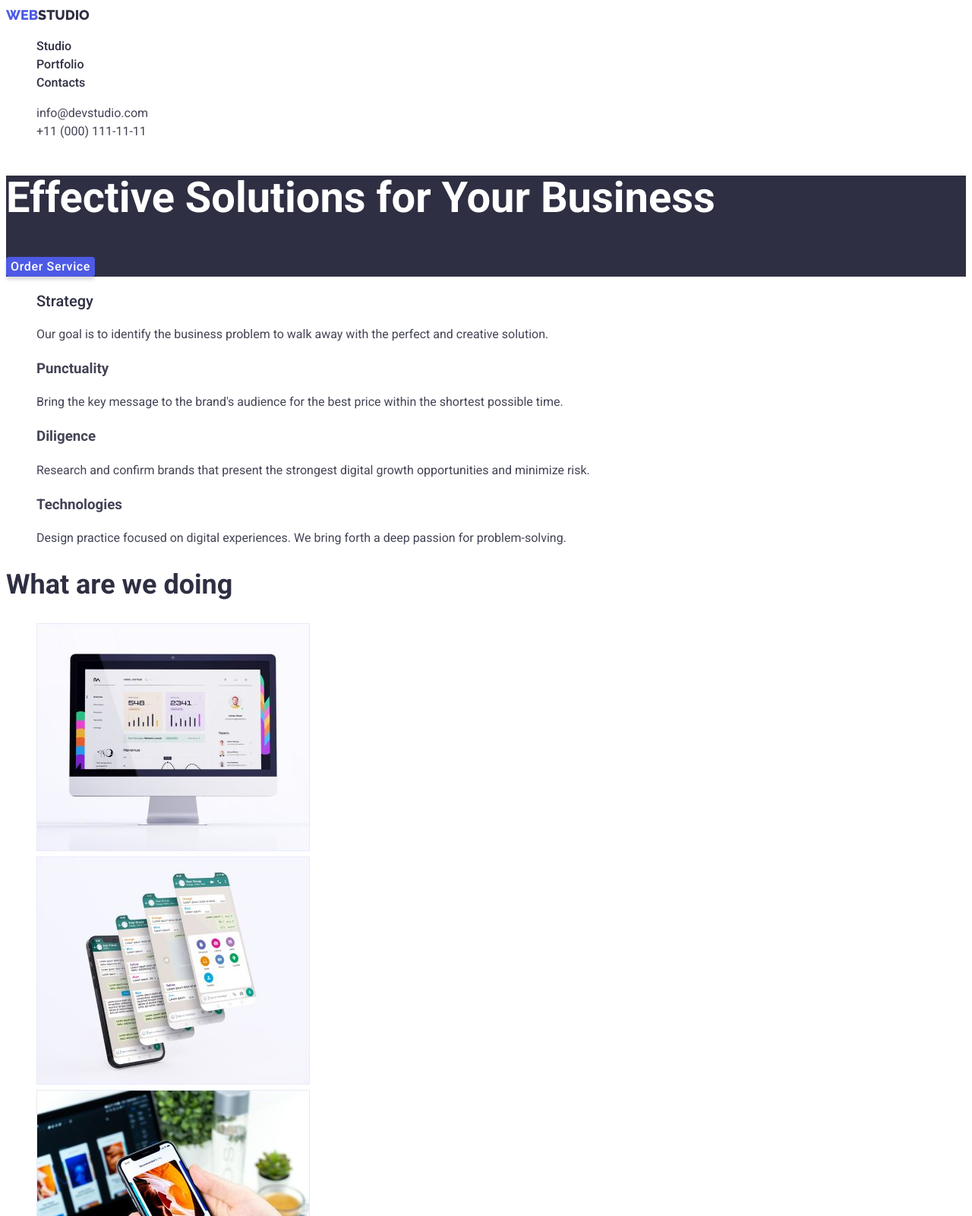
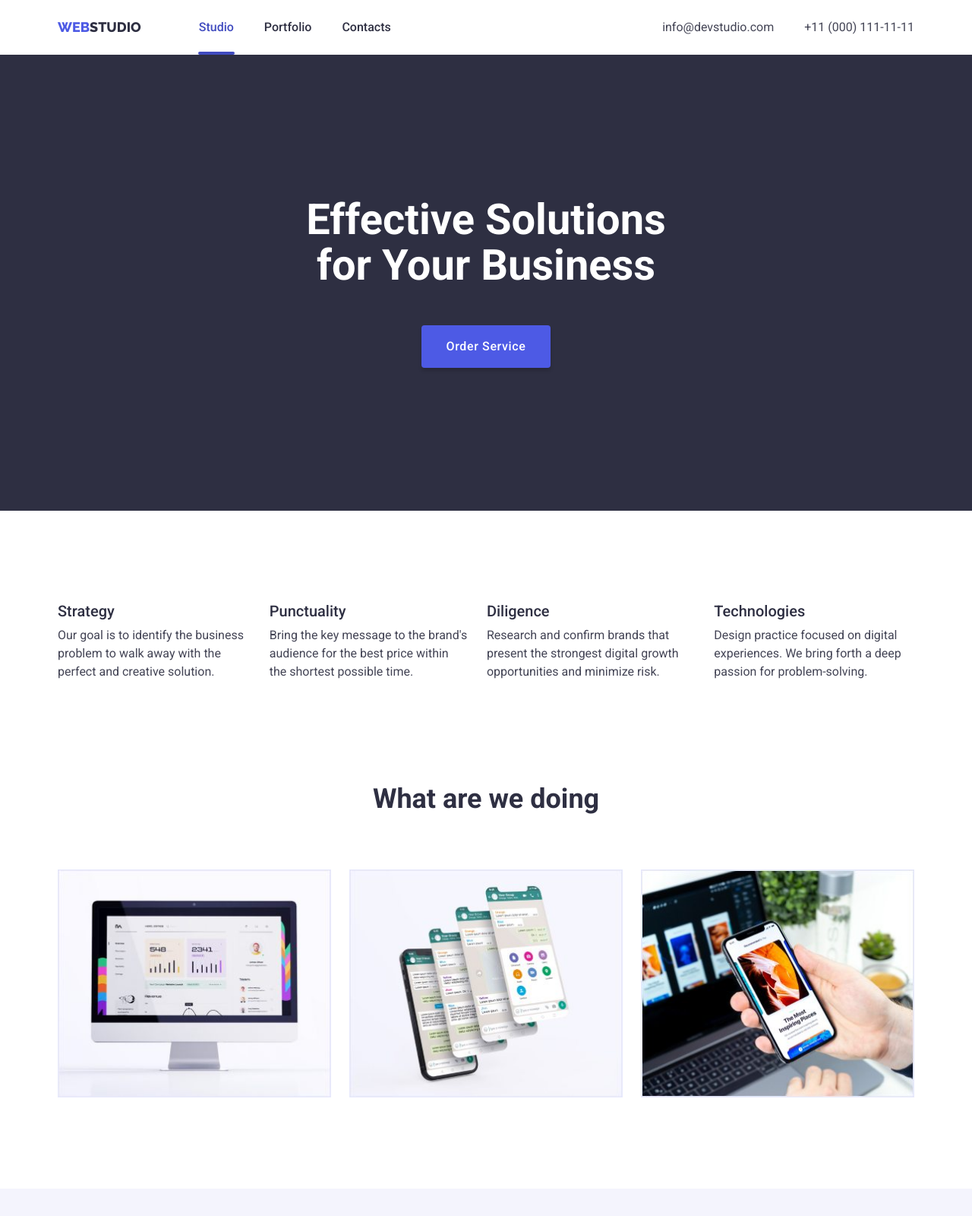
Before and after one commit to NEYROSICK/goit-markup-hw-03, a plain HTML site: page index.html in a window 1280 px wide. Shown: the top 1600 px of the page at 76% size. Drawn offline with nearby package versions, Linux system fonts and the light colour scheme.

Commit message:
Update index.html

```diff
--- a/css/styles.css
+++ b/css/styles.css
@@ -8,6 +8,8 @@
   --clr-brand-inverted: #f4f4fd;
 }
 
+/* Base */
+
 body {
   font-family: 'Roboto', sans-serif;
   font-size: 16px;
@@ -15,9 +17,54 @@ body {
   color: var(--clr-primary);
 }
 
-.link {
+p,
+h1,
+h2,
+h3,
+h4,
+h5,
+h6 {
+  margin-top: 0;
+}
+
+ul {
+  list-style-type: none;
+  margin: 0;
+  padding: 0;
+}
+
+img {
+  display: block;
+}
+
+a {
   text-decoration: none;
+  font-style: normal;
   color: inherit;
+}
+
+.container {
+  width: 100%;
+  max-width: 1158px;
+  margin: 0 auto;
+  padding: 0 15px;
+}
+
+/* Header */
+
+.header {
+  /* border-bottom: 1px solid var(--clr-primary-inverted); */
+}
+
+.header-container {
+  display: flex;
+}
+
+.header-nav {
+  display: flex;
+  flex-grow: 1;
+  align-items: center;
+  gap: 56px;
 }
 
 .logo {
@@ -26,22 +73,31 @@ body {
   font-weight: 800;
   line-height: 1.34;
   text-transform: uppercase;
-}
-
-.logo-dark {
   color: var(--clr-secondary);
 }
 
 .logo-light {
   color: var(--clr-brand-inverted);
+  display: block;
+  margin-bottom: 16px;
 }
 
-.logo-decor {
+.logo-decoration {
   color: var(--clr-brand);
 }
 
-.item-list {
-  list-style-type: none;
+.header-menu {
+  display: flex;
+}
+
+.header-link {
+  padding: 24px 20px;
+  display: block;
+}
+
+.header-link:hover,
+.header-link:focus {
+  color: var(--clr-brand-interaction);
 }
 
 .nav-link {
@@ -49,30 +105,69 @@ body {
   color: var(--clr-secondary);
 }
 
-.contact-link {
-  font-style: normal;
-  color: inherit;
-}
-
-.nav-link:hover,
-.nav-link:focus,
-.contact-link:hover,
-.contact-link:focus {
+.active-link {
   color: var(--clr-brand-interaction);
 }
 
+.active-link-underline {
+  height: 4px;
+  width: 48px;
+  background: var(--clr-brand-interaction);
+  border-radius: 2px;
+  margin: -4px auto 0;
+}
+
+.header-address {
+  display: flex;
+}
+
+.address-item:last-child > .header-link {
+  padding-right: 0;
+}
+
+/* Section */
+
+.section {
+  padding: 120px 0;
+}
+
+.section-title {
+  font-weight: 700;
+  font-size: 36px;
+  line-height: 1.11;
+  color: var(--clr-secondary);
+  text-align: center;
+  margin-bottom: 72px;
+}
+
+.section-subtitle {
+  font-weight: 500;
+  font-size: 20px;
+  line-height: 1.2;
+  color: var(--clr-secondary);
+  margin-bottom: 8px;
+}
+
+/* Hero section */
+
 .hero-section {
   background-color: var(--clr-secondary);
+  padding: 188px 0;
+}
+
+.hero-container {
+  text-align: center;
 }
 
 .hero-title {
   font-size: 56px;
-  font-weight: 700;
   line-height: 1.07;
   color: var(--clr-secondary-inverted);
+  max-width: 496px;
+  margin: 0 auto 48px;
 }
 
-.order-button {
+.hero-button {
   background-color: var(--clr-brand);
   color: var(--clr-secondary-inverted);
   font-family: inherit;
@@ -84,42 +179,83 @@ body {
   border-radius: 4px;
   box-shadow: 0px 4px 4px rgba(0, 0, 0, 0.15);
   cursor: pointer;
+  padding: 16px 32px;
 }
 
-.order-button:hover,
-.order-button:focus {
+.hero-button:hover,
+.hero-button:focus {
   background-color: var(--clr-brand-interaction);
 }
 
-.main-section-subtitle {
-  font-weight: 500;
-  font-size: 20px;
-  line-height: 1.2;
-  color: var(--clr-secondary);
+/* Strenghts section */
+
+.strengths-list {
+  display: flex;
+  gap: 24px;
 }
 
-.main-section-title {
-  font-weight: 700;
-  font-size: 36px;
-  line-height: 1.11;
-  color: var(--clr-secondary);
+/* Services section */
+
+.services-section {
+  padding-top: 0;
 }
+
+.services-list {
+  display: flex;
+  flex-wrap: wrap;
+  gap: 24px;
+}
+
+.services-image {
+  border: 1px solid var(--clr-primary-inverted);
+}
+
+/* Team section */
 
 .team-section {
   background-color: var(--clr-brand-inverted);
 }
 
+.team-member-list {
+  display: flex;
+  gap: 24px;
+  flex-wrap: wrap;
+}
+
 .team-member-card {
   background-color: var(--clr-secondary-inverted);
+  box-shadow: 0px 1px 6px rgba(46, 47, 66, 0.08),
+    0px 1px 1px rgba(46, 47, 66, 0.16), 0px 2px 1px rgba(46, 47, 66, 0.08);
+  border-radius: 0px 0px 4px 4px;
 }
 
-.footer-background {
-  background-color: var(--clr-secondary);
+.team-member-text {
+  padding: 32px 0;
+  text-align: center;
 }
 
-.inverted-text {
+.team-member-position {
+  margin-bottom: 0;
+}
+
+/* Footer */
+
+.footer {
+  background-color: var(--clr-secondary);
+  padding: 100px;
+}
+
+.footer-text {
   color: var(--clr-primary-inverted);
+  max-width: 264px;
+  margin-bottom: 0;
 }
+
+/*                */
+/* PORTFOLIO PAGE */
+/*                */
+
+/* Portfolio section */
 
 .filter-button {
   background-color: var(--clr-brand-inverted);
--- a/index.html
+++ b/index.html
@@ -10,170 +10,196 @@
       href="https://fonts.googleapis.com/css2?family=Raleway:wght@800&family=Roboto:wght@400;500;700;900&display=swap"
       rel="stylesheet"
     />
+    <link
+      rel="stylesheet"
+      href="https://cdnjs.cloudflare.com/ajax/libs/modern-normalize/1.1.0/modern-normalize.min.css"
+      integrity="sha512-wpPYUAdjBVSE4KJnH1VR1HeZfpl1ub8YT/NKx4PuQ5NmX2tKuGu6U/JRp5y+Y8XG2tV+wKQpNHVUX03MfMFn9Q=="
+      crossorigin="anonymous"
+      referrerpolicy="no-referrer"
+    />
     <link rel="stylesheet" href="./css/styles.css" />
     <title>Web Studio</title>
   </head>
   <body>
-    <header>
-      <nav>
-        <a class="logo logo-dark link" href="./index.html"
-          ><span class="logo-decor">Web</span>Studio</a
+    <header class="header">
+      <div class="container">
+        <div class="header-container">
+          <nav class="header-nav">
+            <a class="logo" href="./index.html"
+              ><span class="logo-decoration">Web</span>Studio</a
             >
-        <ul class="item-list">
-          <li><a class="nav-link link" href="./index.html">Studio</a></li>
+            <ul class="header-menu">
               <li>
-            <a class="nav-link link" href="./portfolio/portfolio.html"
+                <a
+                  class="header-link nav-link active-link"
+                  href="./index.html"
+                  >Studio</a
+                >
+                <div class="active-link-underline">
+                </div>
+              </li>
+              <li>
+                <a
+                  class="header-link nav-link"
+                  href="./portfolio/portfolio.html"
                   >Portfolio</a
                 >
               </li>
-          <li><a class="nav-link link" href="">Contacts</a></li>
+              <li><a class="header-link nav-link" href="">Contacts</a></li>
             </ul>
           </nav>
-
           <address>
-        <ul class="item-list">
-          <li>
-            <a class="contact-link link" href="mailto:info@devstudio.com"
+            <ul class="header-address">
+              <li class="address-item">
+                <a class="header-link" href="mailto:info@devstudio.com"
                   >info@devstudio.com</a
                 >
               </li>
-          <li>
-            <a class="contact-link link" href="tel:+110001111111"
+              <li class="address-item">
+                <a class="header-link" href="tel:+110001111111"
                   >+11 (000) 111-11-11</a
                 >
               </li>
             </ul>
           </address>
+        </div>
+      </div>
     </header>
-
     <main>
-      <section class="hero-section">
-        <h1 class="hero-title">Effective Solutions for Your Business</h1>
-        <button class="order-button" type="button">Order Service</button>
+      <section class="section hero-section">
+        <div class="container">
+          <div class="hero-container">
+            <h1 class="section-title hero-title">
+              Effective Solutions for Your Business
+            </h1>
+            <button class="hero-button" type="button">Order Service</button>
+          </div>
+        </div>
       </section>
-
-      <!-- Над цією секцією трохи думав, адже не було заголовка, а семантично в
-      кожної секції має бути заголовок, як казав Коротенко, тому придумав
-      заголовок та додав атрибут hidden, приховавши його, щоб було як у макеті,
-      поки ми CSS не брали, не знаю як це правильно зробити-->
-
-      <section>
-        <h2 hidden>Our benefits</h2>
-        <ul class="item-list">
+      <section class="section">
+        <div class="container">
+          <h2 hidden>Our strengths</h2>
+          <ul class="strengths-list">
             <li>
-            <h3 class="main-section-subtitle">Strategy</h3>
+              <h3 class="section-subtitle">Strategy</h3>
               <p>
-              Our goal is to identify the business problem to walk away with the
-              perfect and creative solution.
+                Our goal is to identify the business problem to walk away with
+                the perfect and creative solution.
               </p>
             </li>
             <li>
-            <h3 class="benefit-title">Punctuality</h3>
+              <h3 class="section-subtitle">Punctuality</h3>
               <p>
                 Bring the key message to the brand's audience for the best price
                 within the shortest possible time.
               </p>
             </li>
             <li>
-            <h3 class="benefit-title">Diligence</h3>
+              <h3 class="section-subtitle">Diligence</h3>
               <p>
                 Research and confirm brands that present the strongest digital
                 growth opportunities and minimize risk.
               </p>
             </li>
             <li>
-            <h3 class="benefit-title">Technologies</h3>
+              <h3 class="section-subtitle">Technologies</h3>
               <p>
                 Design practice focused on digital experiences. We bring forth a
                 deep passion for problem-solving.
               </p>
             </li>
           </ul>
+        </div>
       </section>
-      <section>
-        <h2 class="main-section-title">What are we doing</h2>
-        <ul class="item-list">
+      <section class="section services-section">
+        <div class="container">
+          <h2 class="section-title">What are we doing</h2>
+          <ul class="services-list">
             <li>
               <img
+                class="services-image"
                 src="./images/monitor.jpg"
                 width="360"
-              height="300"
                 alt="monitor"
               />
             </li>
             <li>
               <img
+                class="services-image"
                 src="./images/phone-cascade.jpg"
                 width="360"
-              height="300"
                 alt="phone display with cascade windows"
               />
             </li>
             <li>
               <img
+                class="services-image"
                 src="./images/phone-and-laptop.jpg"
                 width="360"
-              height="300"
                 alt="phone and laptop"
               />
             </li>
           </ul>
+        </div>
       </section>
-      <section class="team-section">
-        <h2 class="main-section-title">Our Team</h2>
-        <ul class="item-list">
+      <section class="section team-section">
+        <div class="container">
+          <h2 class="section-title">Our Team</h2>
+          <ul class="team-member-list">
             <li class="team-member-card">
               <img
                 src="./images/mark-guerrero.jpg"
                 width="264"
-              height="260"
                 alt="Mark Guerrero"
               />
-            <h3 class="main-section-subtitle">Mark Guerrero</h3>
-            <p>Product Designer</p>
+              <div class="team-member-text">
+                <h3 class="section-subtitle">Mark Guerrero</h3>
+                <p class="team-member-position">Product Designer</p>
+              </div>
             </li>
             <li class="team-member-card">
-            <img
-              src="./images/tom-ford.jpg"
-              width="264"
-              height="260"
-              alt="Tom Ford"
-            />
-            <h3 class="main-section-subtitle">Tom Ford</h3>
-            <p>Frontend Developer</p>
+              <img src="./images/tom-ford.jpg" width="264" alt="Tom Ford" />
+              <div class="team-member-text">
+                <h3 class="section-subtitle">Tom Ford</h3>
+                <p class="team-member-position">Frontend Developer</p>
+              </div>
             </li>
             <li class="team-member-card">
               <img
                 src="./images/camila-garcia.jpg"
                 width="264"
-              height="260"
                 alt="Camila Garcia"
               />
-            <h3 class="main-section-subtitle">Camila Garcia</h3>
-            <p>Marketing</p>
+              <div class="team-member-text">
+                <h3 class="section-subtitle">Camila Garcia</h3>
+                <p class="team-member-position">Marketing</p>
+              </div>
             </li>
             <li class="team-member-card">
               <img
                 src="./images/daniel-wilson.jpg"
                 width="264"
-              height="260"
                 alt="Daniel Wilson"
               />
-            <h3 class="main-section-subtitle">Daniel Wilson</h3>
-            <p>UI Designer</p>
+              <div class="team-member-text">
+                <h3 class="section-subtitle">Daniel Wilson</h3>
+                <p class="team-member-position">UI Designer</p>
+              </div>
             </li>
           </ul>
+        </div>
       </section>
     </main>
-
-    <footer class="footer-background">
-      <a class="logo logo-light link" href="./index.html"
-        ><span class="logo-decor">Web</span>Studio</a
+    <footer class="footer">
+      <div class="container">
+        <a class="logo logo-light" href="./index.html"
+          ><span class="logo-decoration">Web</span>Studio</a
         >
-      <p class="inverted-text">
-        Increase the flow of customers and sales for your business with digital
-        marketing & growth solutions.
+        <p class="footer-text">
+          Increase the flow of customers and sales for your business with
+          digital marketing & growth solutions.
         </p>
+      </div>
     </footer>
   </body>
 </html>
```
Also changed, not shown: portfolio/portfolio.html (+9 -9 lines), images/banking-app-interface.jpg (renamed from portfolio/images/banking-app-interface.jpg), images/cashless-payment.jpg (renamed from portfolio/images/cashless-payment.jpg), images/fresh-coffee.jpg (renamed from portfolio/images/fresh-coffee.jpg), images/inst-stories-concept.jpg (renamed from portfolio/images/inst-stories-concept.jpg), images/meditation-app.jpg (renamed from portfolio/images/meditation-app.jpg), images/online-courses.jpg (renamed from portfolio/images/online-courses.jpg), images/organic-food.jpg (renamed from portfolio/images/organic-food.jpg), images/screen-illustrations.jpg (renamed from portfolio/images/screen-illustrations.jpg), images/taxi-service.jpg (renamed from portfolio/images/taxi-service.jpg). Lines whose indentation alone changed are shown as unchanged.
